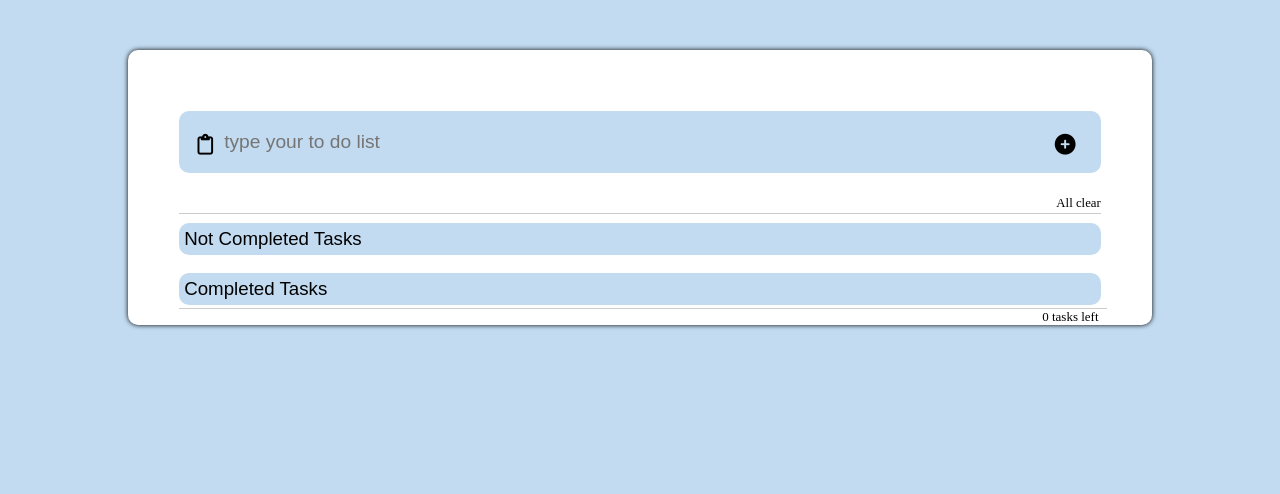
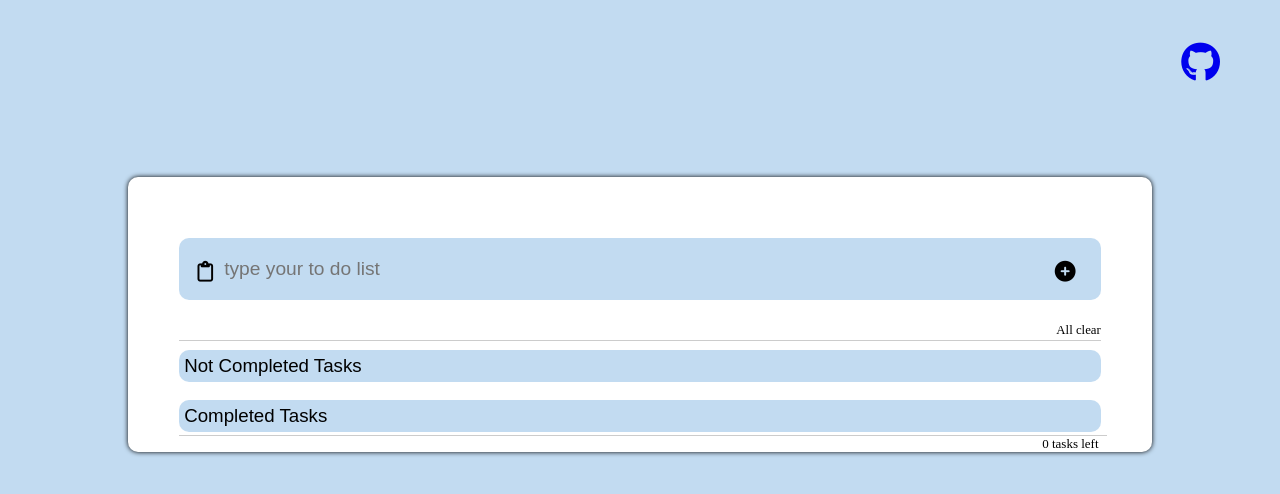
Before and after one commit to rks107/TODO_Tasks, a plain HTML site: page index.html in a window 1280 px wide. Drawn offline with nearby package versions, Linux system fonts and the light colour scheme.

Commit message:
Add GitHub link

```diff
--- a/index.html
+++ b/index.html
@@ -9,6 +9,9 @@
     </head>
     <body style="background-color: rgb(169, 204, 236, 0.7);">
 
+        <p id="github">
+            <a href="https://github.com/rks107/Todo_List"><i class="fab fa-github"></i></a>
+        </p>
         <div id="toDoList">
             <header>
                 <div class="search-box">
--- a/style.css
+++ b/style.css
@@ -1,6 +1,11 @@
 body {
     margin: 0;
     background-color: black;
+}
+#github {
+    font-size: 40px;
+    text-align: right;
+    margin-right: 60px;
 }
 
 #toDoList {
```
